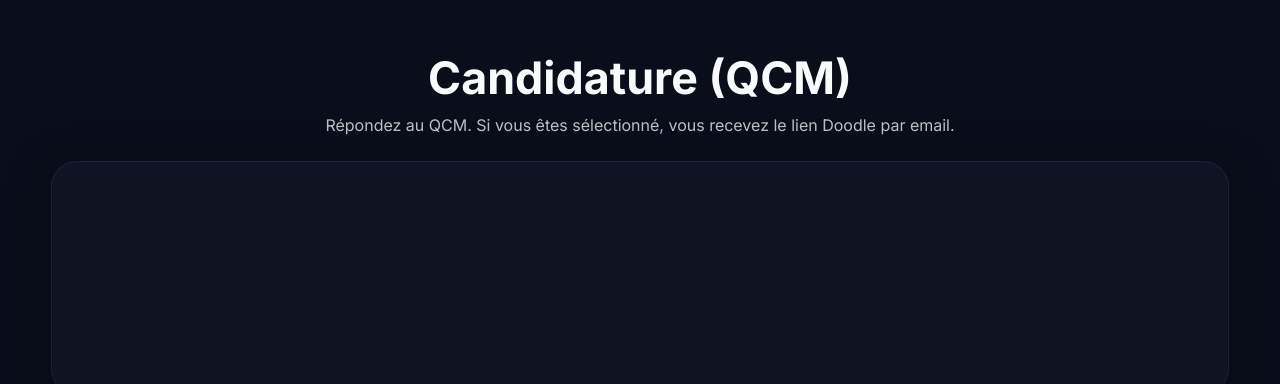
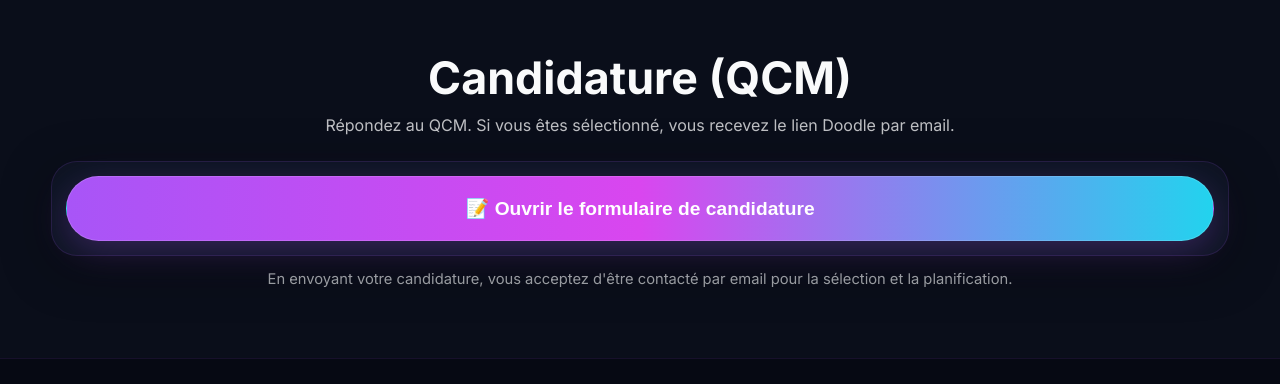
Before and after one commit to geniuslab-ch/Innovation, a plain HTML site: page index.html in a window 1280 px wide. Shown: the part 4929-5313 px from the top of the page. Drawn offline with Linux system fonts and the light colour scheme; a script that the page names is missing.

Commit message:
Feat: Remplacement iframe Tally par popup modal
- Meilleure UX avec popup modal au lieu d'iframe
- Bouton CTA plus visible et engageant
- Popup centré de 700px avec overlay
- Conserve le même formulaire (rjBY1v)

```diff
--- a/index.html
+++ b/index.html
@@ -342,11 +342,11 @@
       </div>
 
       <div class="form-wrap">
-        <iframe class="tally"
-          data-tally-src="https://tally.so/embed/rjBY1v?alignLeft=1&hideTitle=1&transparentBackground=1&dynamicHeight=1"
-          loading="lazy" width="100%" height="200" frameborder="0" marginheight="0" marginwidth="0"
-          title="Candidature GeniusLab">
-        </iframe>
+        <button class="btn btn-primary btn-large" data-tally-open="rjBY1v" data-tally-layout="modal"
+          data-tally-width="700" data-tally-align-left="1" data-tally-hide-title="1" data-tally-overlay="1"
+          style="width: 100%; font-size: 1.2rem; padding: 20px;">
+          📝 Ouvrir le formulaire de candidature
+        </button>
       </div>
 
       <p class="fineprint center">
```
